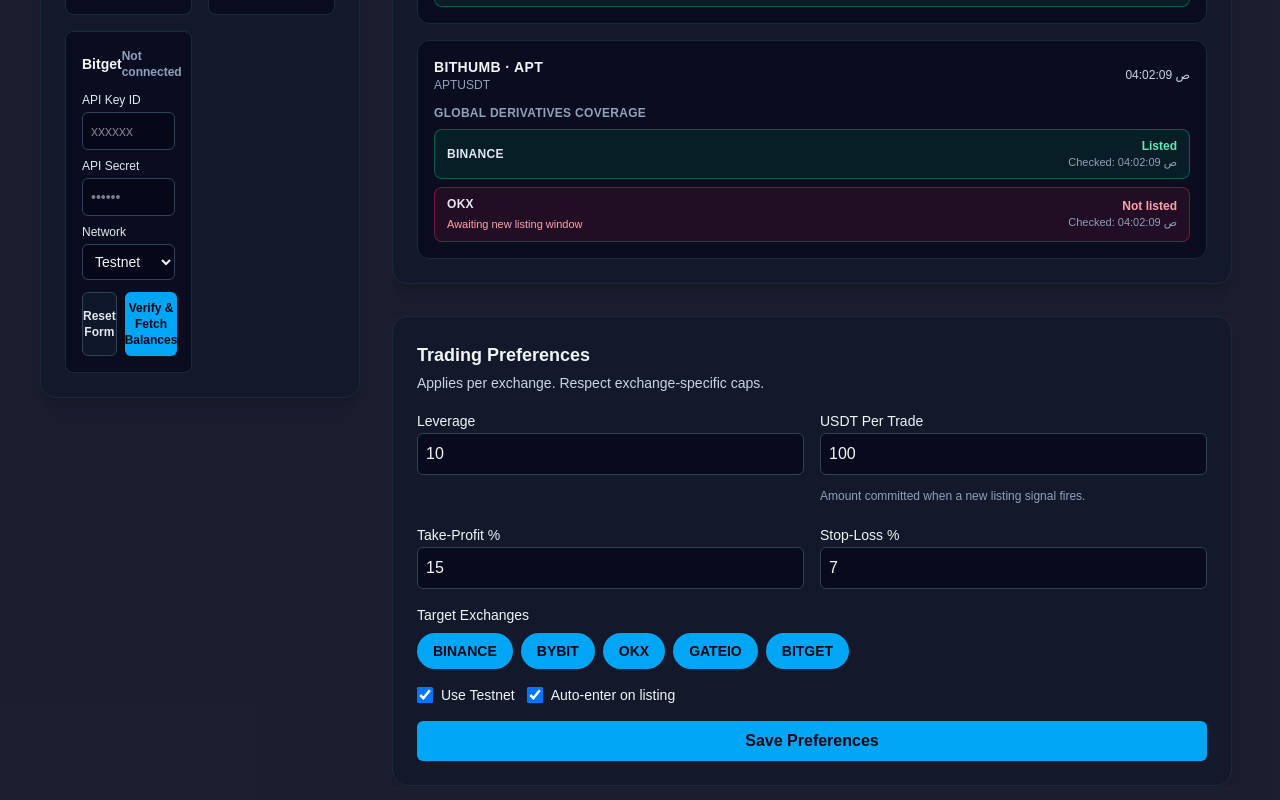
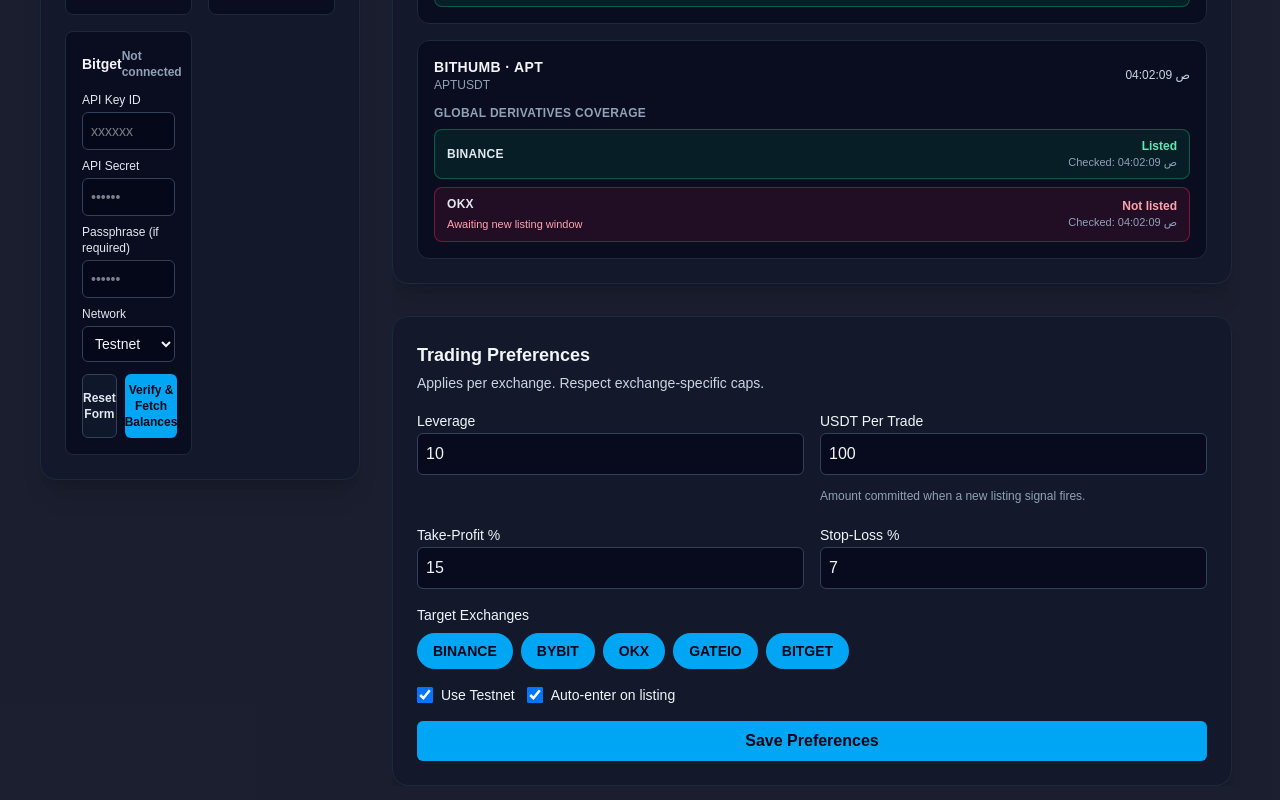
Before and after one commit to Kimchanghee/coin-sangjang, a Next.js app in the folder frontend/: page /ar in a window 1280 px wide. Shown: the part 1582-2382 px from the top of the page. Built offline with nearby package versions, Linux system fonts and the light colour scheme; no server answers.

Commit message:
Require Bitget passphrase in landing API keys panel

```diff
--- a/frontend/components/landing/ApiKeysPanel.tsx
+++ b/frontend/components/landing/ApiKeysPanel.tsx
@@ -37,7 +37,7 @@
   { slug: "BYBIT", label: "Bybit" },
   { slug: "OKX", label: "OKX", requiresPassphrase: true },
   { slug: "GATEIO", label: "Gate.io", requiresPassphrase: true },
-  { slug: "BITGET", label: "Bitget" },
+  { slug: "BITGET", label: "Bitget", requiresPassphrase: true },
 ];
 
 const DEFAULT_COPY = {
@@ -153,7 +153,11 @@
 
   const handleVerify = async (exchange: ExchangeSlug) => {
     const form = forms[exchange];
-    if (!form.apiKeyId || !form.apiKeySecret) {
+    const requiresPassphrase = EXCHANGES.find(
+      (item) => item.slug === exchange,
+    )?.requiresPassphrase;
+
+    if (!form.apiKeyId || !form.apiKeySecret || (requiresPassphrase && !form.passphrase)) {
       setForms((prev) => ({
         ...prev,
         [exchange]: { ...prev[exchange], error: apiCopy.connectionError },
```
